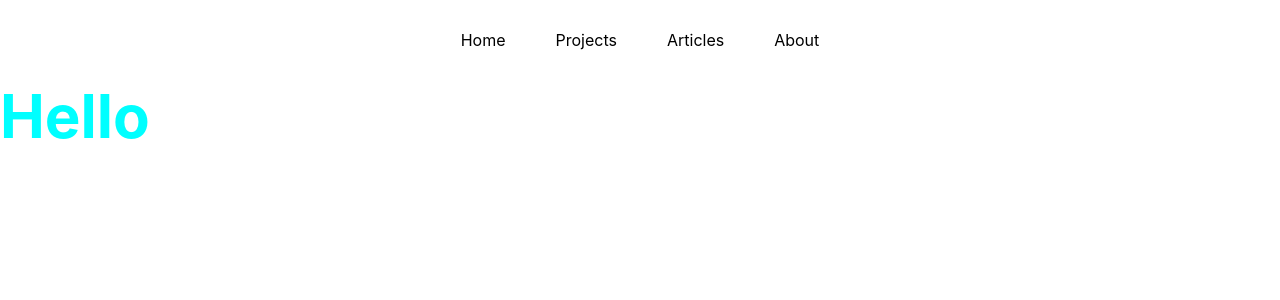
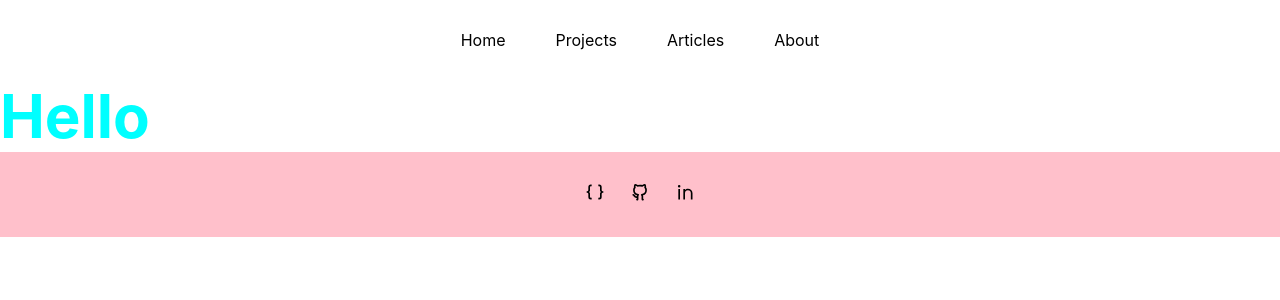
Before and after one commit to thneves/Thales-Next, a Next.js app: page / in a window 1280 px wide. Shown: the top 300 px of the page. Built offline with nearby package versions, Linux system fonts and the light colour scheme.

Commit message:
Basic style for footer

```diff
--- a/components/Footer.tsx
+++ b/components/Footer.tsx
@@ -1,29 +1,42 @@
 import styled from "styled-components";
-import { RiGithubLine, RiBracesFill, RiLinkedinBoxLine} from "react-icons/ri";
+import { RiGithubLine, RiBracesFill, RiLinkedinLine} from "react-icons/ri";
 
 const StyledFooter = styled.footer`
   display: flex;
+  justify-content: center;
   text-align: center;
-  gap: 30px;
+  gap: 25px;
+  padding: 20px 0;
+  bottom: 0;
+  background-color: pink;
+
+
+  a {
+    transition: 0.6s;
+    font-size: 20px;
+    margin: 10px 0;
+
+    &:hover {
+    font-size: 28px;
+    color: #fff;
+    }
+  }
 `
 
 const Footer = () => {
 
   const links = [
     {
-      title: "Source",
       url: "https://github.com/thneves/Thales-Next",
       icon: RiBracesFill,
     },
     {
-      title: "Github",
       url: "https://github.com/thneves",
-      icon: RiGithubLine
+      icon: RiGithubLine,
     },
     {
-      title: "Linkedin",
       url: "https://www.linkedin.com/in/thales-neves10/",
-      icon: RiLinkedinBoxLine
+      icon: RiLinkedinLine,
     }
   ]
 
@@ -31,8 +44,7 @@ const Footer = () => {
     <StyledFooter>
      {links.map((link, index) => {
        return <a key={index} href={link.url} target="_blank">
-         <span>{link.title}</span>
-         {link.icon}
+         <link.icon />
        </a>
      })}
     </StyledFooter>
--- a/pages/index.tsx
+++ b/pages/index.tsx
@@ -1,4 +1,5 @@
 import styled from "styled-components";
+import Footer from "../components/Footer";
 import Navbar from "../components/Navbar";
 import BasicLayout from "../layout/Basic";
 
@@ -13,6 +14,7 @@ const Home = () => {
     <BasicLayout>
       <Navbar></Navbar>
       <Title>Hello</Title>
+      <Footer />
     </BasicLayout>
   )
 };
```
